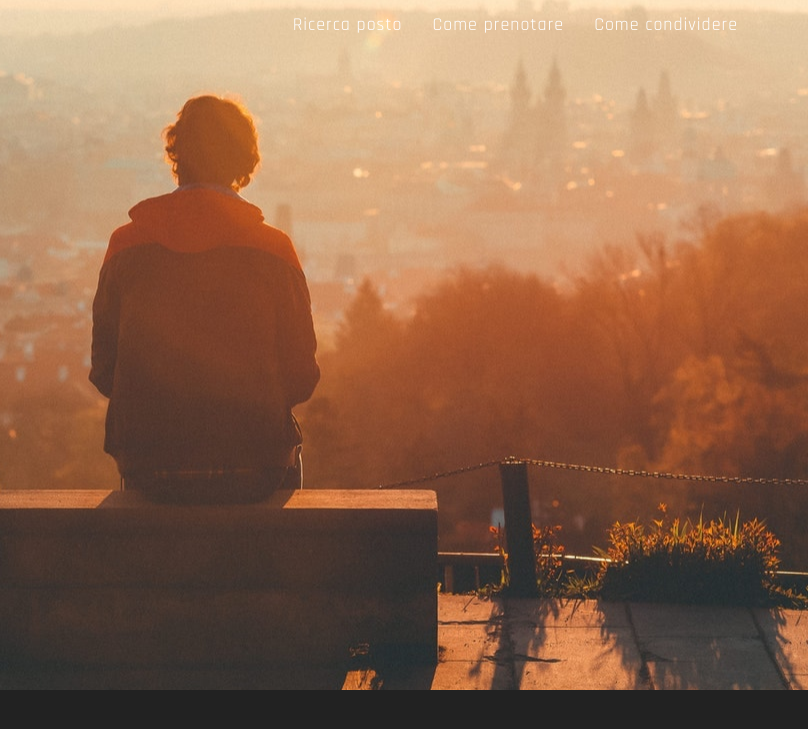
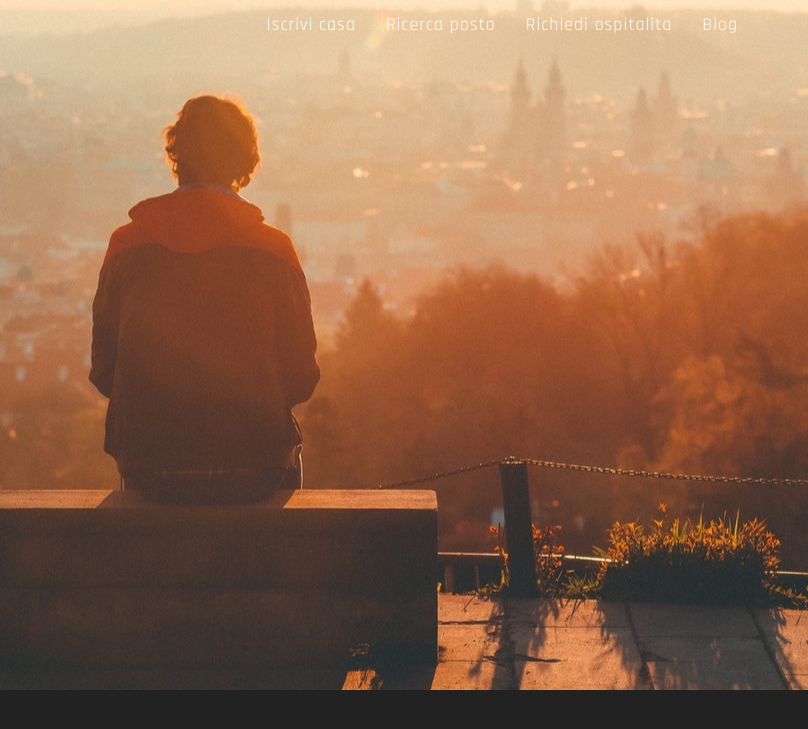
Before and after one commit to Giachelli/giachelli.github.io, a website: page index.html in a window 1280 px wide. Shown: the top 729 px of the page, 472-1280 px from the left. Drawn offline with nearby package versions, Linux system fonts and the light colour scheme; a script that the page names is missing; a web font is replaced by a local one.

Commit message:
link al menu

```diff
--- a/index.html
+++ b/index.html
@@ -55,13 +55,16 @@
                         <a href="#page-top"></a>
                     </li>
                     <li>
-                        <a class="page-scroll" href="http://www.lensooni.it/ricerca-posto">Ricerca posto</a>
+                        <a class="page-scroll" href="https://www.lensooni.it/iscrizione-casa">Iscrivi casa</a>
                     </li>
                     <li>
-                        <a class="page-scroll" href="http://www.lensooni.it/blog/come-posso-prenotare-il-posto">Come prenotare</a>
+                        <a class="page-scroll" href="https://www.lensooni.it/ricerca-posto">Ricerca posto</a>
                     </li>
                     <li>
-                        <a class="page-scroll" href="http://www.lensooni.it/blog/come-condividere-la-tua-casa-su-Lensooni">Come condividere</a>
+                        <a class="page-scroll" href="https://www.lensooni.it/richiesta-posto">Richiedi ospitalita</a>
+                    </li>
+                    <li>
+                        <a class="page-scroll" href="http://www.lensooni.it/blog/">Blog</a>
                     </li>
                 </ul>
             </div>
```
